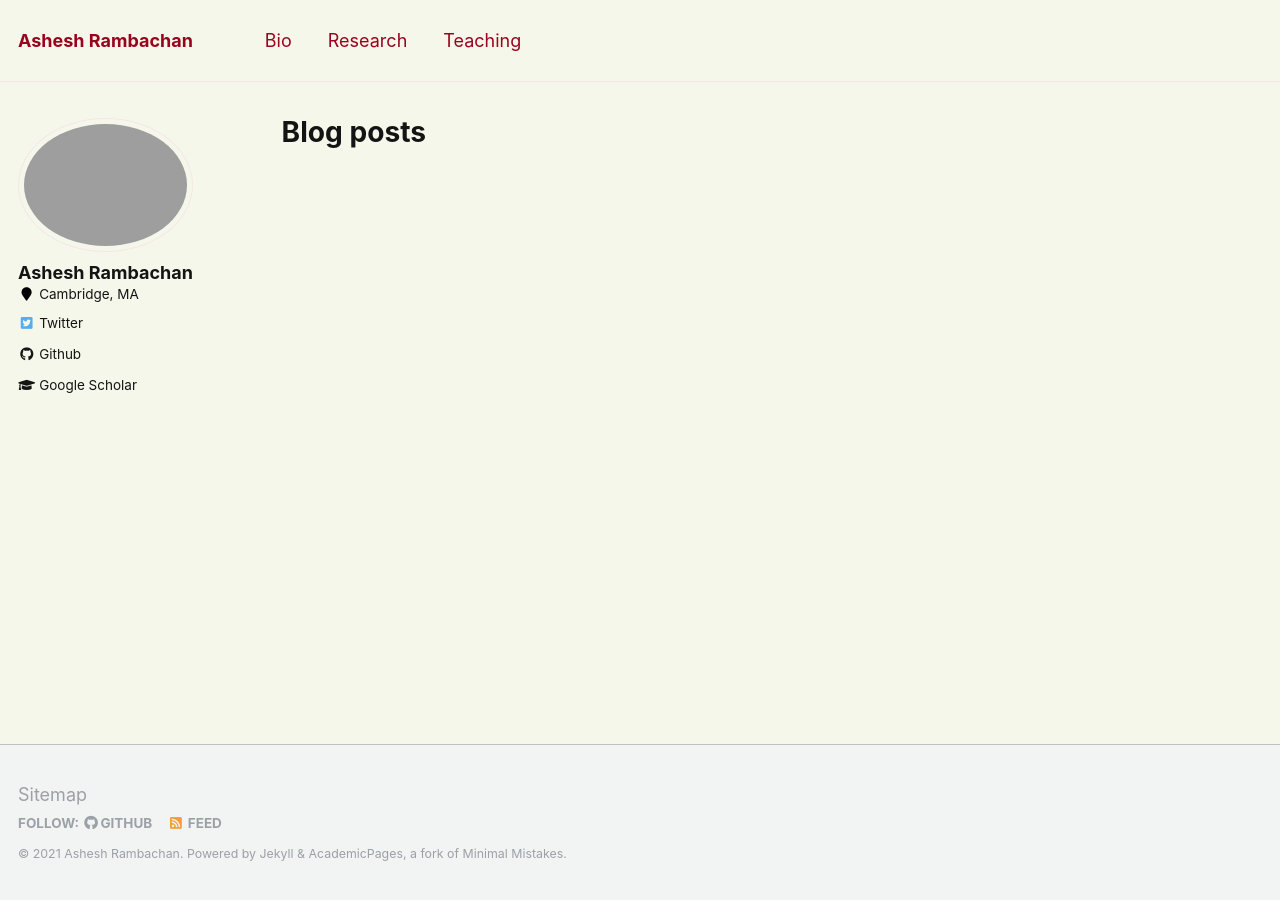
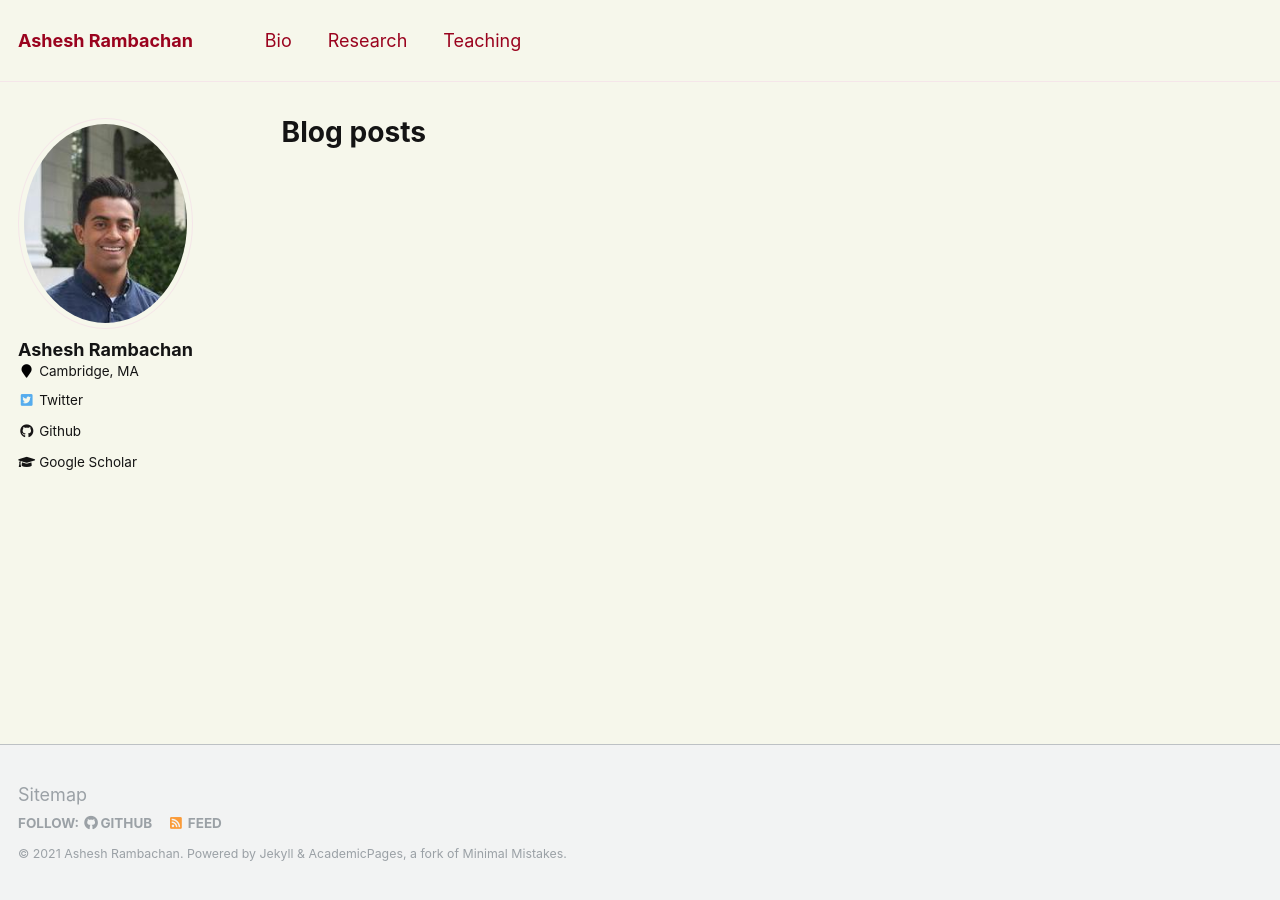
Before and after one commit to asheshrambachan/asheshrambachan.github.io, a Jekyll site: the page built from _pages/year-archive.html, in a window 1280 px wide. Built offline with Jekyll 4.4.1, drawn with Linux system fonts in a browser that asks for light colours.

Commit message:
Revert headshot

```diff
--- a/_config.yml
+++ b/_config.yml
@@ -81,7 +81,7 @@ analytics:
 # Site Author
 author:
   name             : "Ashesh Rambachan"
-  avatar           : "asheshrambachan_headshot.jpeg"
+  avatar           : "arambachan.jpeg"
   bio              :
   location         : "Cambridge, MA"
   employer         :
```
